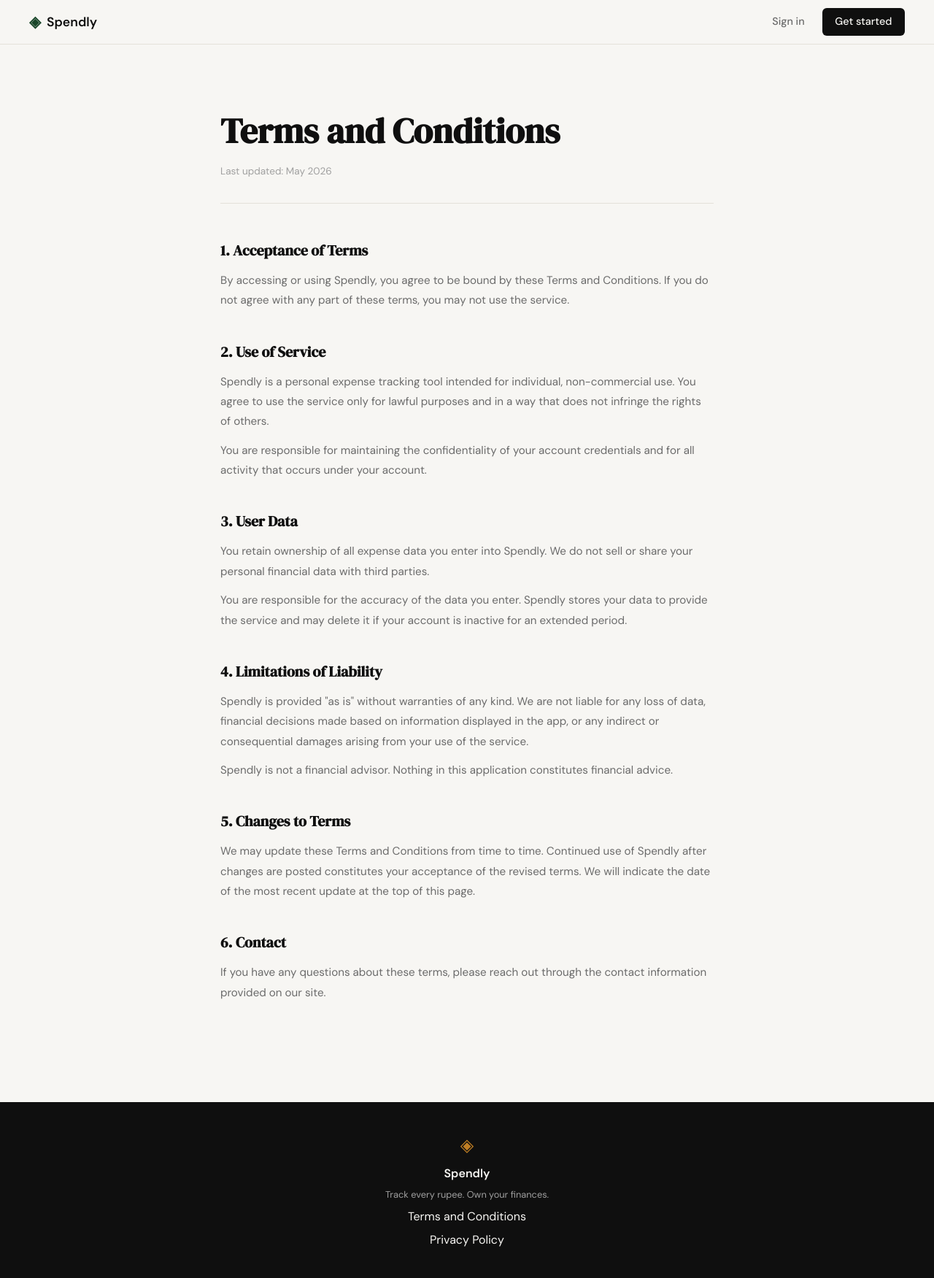
After one commit to chanhum/spendly, a Flask app: page /terms in a window 1280 px wide. The commit adds this page. Shown: the whole page at 73% size. Run offline with Flask 3, Linux system fonts and the light colour scheme.

Commit message:
landing: add terms and conditions page and route

```diff
--- a/app.py
+++ b/app.py
@@ -10,6 +10,11 @@ app = Flask(__name__)
 @app.route("/")
 def landing():
     return render_template("landing.html")
+
+
+@app.route("/terms")
+def terms():
+    return render_template("terms.html")
 
 
 @app.route("/register")
--- a/static/css/style.css
+++ b/static/css/style.css
@@ -508,6 +508,53 @@ a { color: inherit; text-decoration: none; }
 }
 
 /* ------------------------------------------------------------------ */
+/* Terms page                                                          */
+/* ------------------------------------------------------------------ */
+
+.terms-page {
+    padding: 5rem 2rem 6rem;
+    max-width: 740px;
+    margin: 0 auto;
+}
+
+.terms-title {
+    font-family: var(--font-display);
+    font-size: clamp(2rem, 4vw, 3rem);
+    color: var(--ink);
+    margin-bottom: 0.4rem;
+}
+
+.terms-updated {
+    font-size: 0.85rem;
+    color: var(--ink-faint);
+    margin-bottom: 3rem;
+    padding-bottom: 2rem;
+    border-bottom: 1px solid var(--border);
+}
+
+.terms-section {
+    margin-bottom: 2.5rem;
+}
+
+.terms-section h2 {
+    font-family: var(--font-display);
+    font-size: 1.25rem;
+    color: var(--ink);
+    margin-bottom: 0.75rem;
+}
+
+.terms-section p {
+    font-size: 0.95rem;
+    color: var(--ink-muted);
+    line-height: 1.8;
+    margin-bottom: 0.75rem;
+}
+
+.terms-section p:last-child {
+    margin-bottom: 0;
+}
+
+/* ------------------------------------------------------------------ */
 /* Responsive                                                          */
 /* ------------------------------------------------------------------ */
 
--- a/templates/base.html
+++ b/templates/base.html
@@ -34,7 +34,7 @@
             <span class="brand-icon">◈</span>
             <span class="footer-name">Spendly</span>
             <p class="footer-copy">Track every rupee. Own your finances.</p>
-            <a href="#">Terms and Conditions</a>
+            <a href="/terms">Terms and Conditions</a>
             <a href="#">Privacy Policy</a>
             </div>
         </div>
--- /dev/null
+++ b/templates/terms.html
@@ -0,0 +1,47 @@
+{% extends "base.html" %}
+
+{% block title %}Terms and Conditions — Spendly{% endblock %}
+
+{% block content %}
+
+<section class="terms-page">
+    <div class="terms-inner">
+        <h1 class="terms-title">Terms and Conditions</h1>
+        <p class="terms-updated">Last updated: May 2026</p>
+
+        <div class="terms-section">
+            <h2>1. Acceptance of Terms</h2>
+            <p>By accessing or using Spendly, you agree to be bound by these Terms and Conditions. If you do not agree with any part of these terms, you may not use the service.</p>
+        </div>
+
+        <div class="terms-section">
+            <h2>2. Use of Service</h2>
+            <p>Spendly is a personal expense tracking tool intended for individual, non-commercial use. You agree to use the service only for lawful purposes and in a way that does not infringe the rights of others.</p>
+            <p>You are responsible for maintaining the confidentiality of your account credentials and for all activity that occurs under your account.</p>
+        </div>
+
+        <div class="terms-section">
+            <h2>3. User Data</h2>
+            <p>You retain ownership of all expense data you enter into Spendly. We do not sell or share your personal financial data with third parties.</p>
+            <p>You are responsible for the accuracy of the data you enter. Spendly stores your data to provide the service and may delete it if your account is inactive for an extended period.</p>
+        </div>
+
+        <div class="terms-section">
+            <h2>4. Limitations of Liability</h2>
+            <p>Spendly is provided "as is" without warranties of any kind. We are not liable for any loss of data, financial decisions made based on information displayed in the app, or any indirect or consequential damages arising from your use of the service.</p>
+            <p>Spendly is not a financial advisor. Nothing in this application constitutes financial advice.</p>
+        </div>
+
+        <div class="terms-section">
+            <h2>5. Changes to Terms</h2>
+            <p>We may update these Terms and Conditions from time to time. Continued use of Spendly after changes are posted constitutes your acceptance of the revised terms. We will indicate the date of the most recent update at the top of this page.</p>
+        </div>
+
+        <div class="terms-section">
+            <h2>6. Contact</h2>
+            <p>If you have any questions about these terms, please reach out through the contact information provided on our site.</p>
+        </div>
+    </div>
+</section>
+
+{% endblock %}
```
